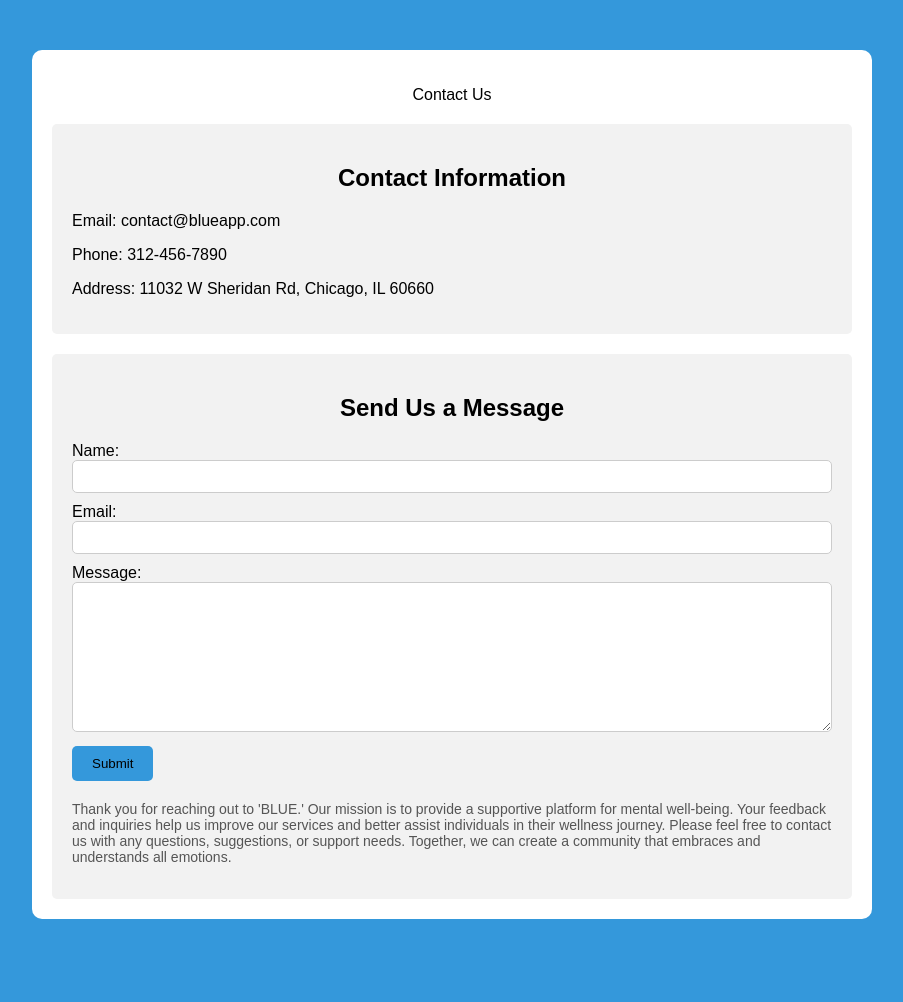
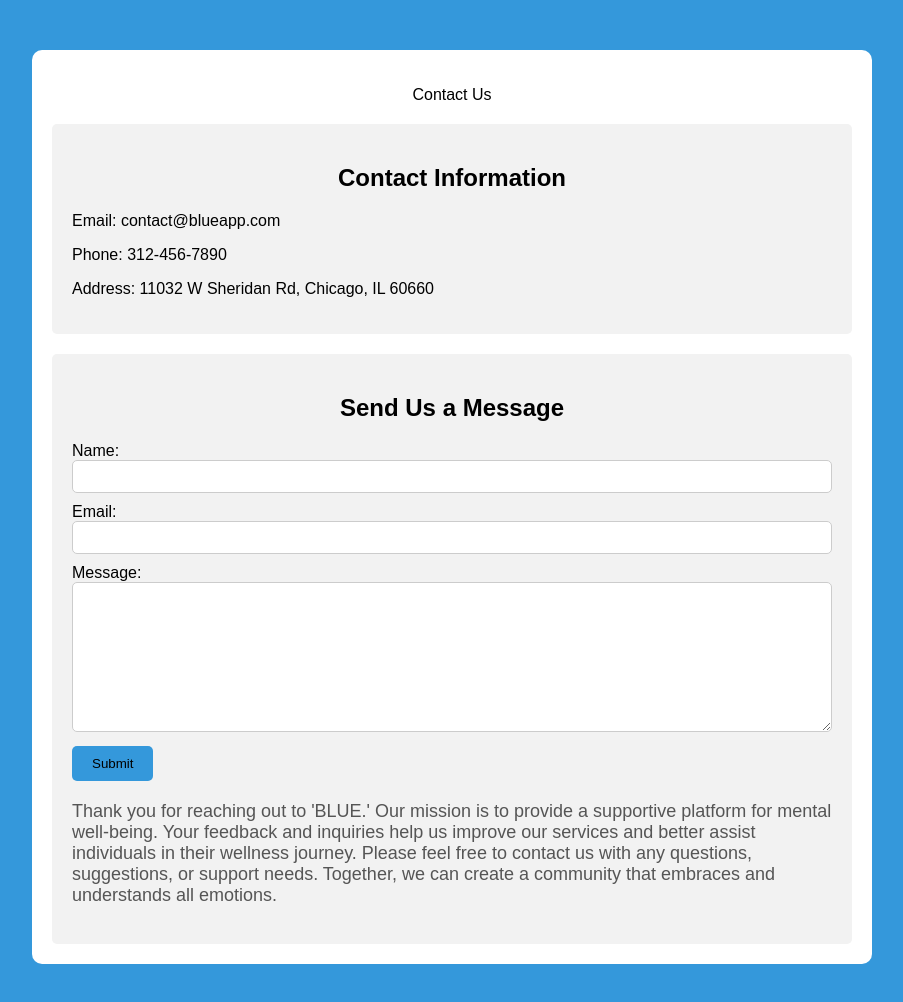
Before and after one commit to jhontenorio1618/Web-Journal, a plain HTML site: page Links/Contact-us.html in a window 1280 px wide. Shown: the whole page, without its empty margins (188-1091 px from the left). Before the commit the page ends 969 px from the top, so only its background shows below. Drawn offline with Linux system fonts and the light colour scheme.

Commit message:
Marisupdates.html

```diff
--- a/styles/Contact-Us.css
+++ b/styles/Contact-Us.css
@@ -40,7 +40,7 @@ body {
 
 /* Style the message text */
 .contact-form-message {
-    font-size: 14px;
+    font-size: 18px; /* Adjust the font size as needed */
     margin-top: 20px;
     color: #555; /* Dark grey text color */
 }
```
